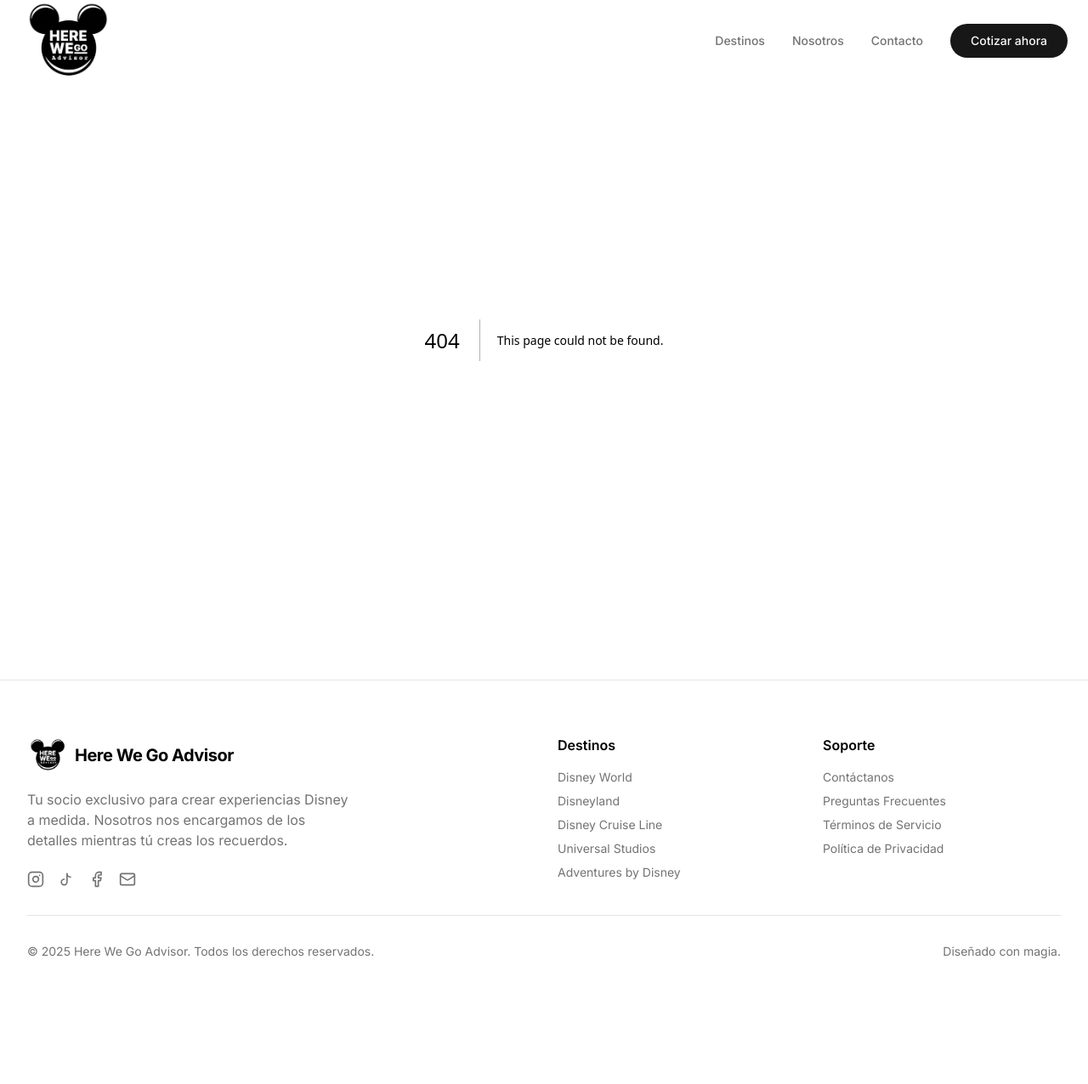
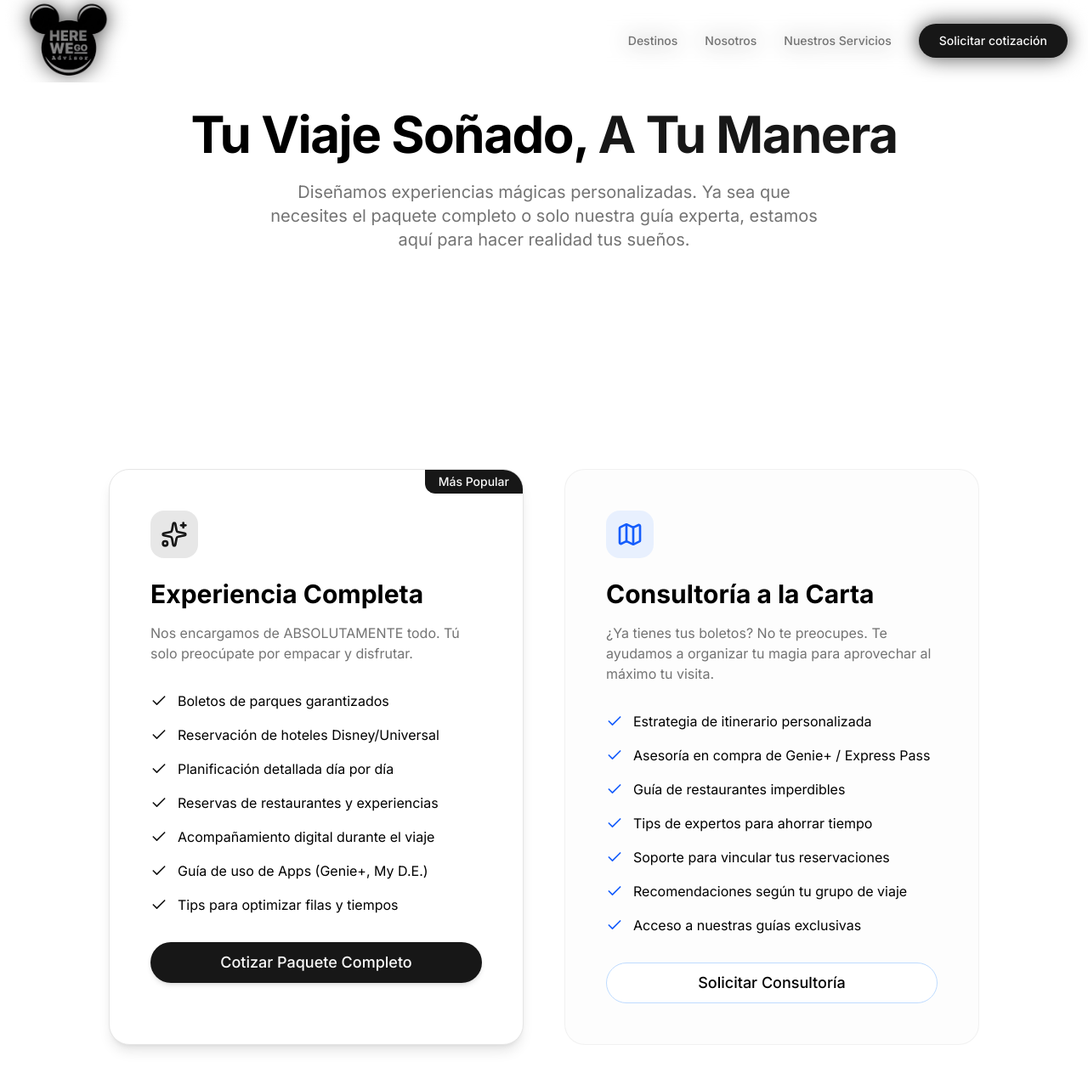
Before and after one commit to adalloya/PROJECTAK, a Next.js app: page /services in a window 1280 px wide. Before the commit this address had no page. Shown: the top 1276 px of the page at 85% size. Before the commit the page ends 1194 px from the top, so only its background shows below. Built offline with nearby package versions, Linux system fonts and the light colour scheme.

Commit message:
feat: Add Services page and update navbar links

```diff
--- /dev/null
+++ b/src/app/services/page.tsx
@@ -0,0 +1,162 @@
+"use client";
+
+import { Navbar } from "@/components/navbar";
+import { Footer } from "@/components/footer";
+import { motion } from "framer-motion";
+import { Check, Star, Sparkles, Map, Phone, Clock } from "lucide-react";
+import Link from "next/link";
+import { Button } from "@/components/ui/button";
+
+export default function ServicesPage() {
+    return (
+        <div className="min-h-screen bg-background">
+            <Navbar />
+
+            {/* Hero Section */}
+            <section className="relative py-24 md:py-32 overflow-hidden">
+                <div className="absolute inset-0 bg-primary/5 -z-10" />
+                <div className="container px-4 mx-auto text-center">
+                    <motion.div
+                        initial={{ opacity: 0, y: 20 }}
+                        animate={{ opacity: 1, y: 0 }}
+                        transition={{ duration: 0.6 }}
+                    >
+                        <h1 className="text-4xl md:text-6xl font-bold tracking-tight mb-6">
+                            Tu Viaje Soñado, <span className="text-primary">A Tu Manera</span>
+                        </h1>
+                        <p className="text-lg md:text-xl text-muted-foreground max-w-2xl mx-auto mb-8">
+                            Diseñamos experiencias mágicas personalizadas. Ya sea que necesites el paquete completo o solo nuestra guía experta, estamos aquí para hacer realidad tus sueños.
+                        </p>
+                    </motion.div>
+                </div>
+            </section>
+
+            {/* Services Grid */}
+            <section className="py-16 md:py-24">
+                <div className="container px-4 mx-auto">
+                    <div className="grid md:grid-cols-2 gap-8 lg:gap-12 max-w-5xl mx-auto">
+
+                        {/* Option 1: Full Package */}
+                        <motion.div
+                            initial={{ opacity: 0, x: -20 }}
+                            whileInView={{ opacity: 1, x: 0 }}
+                            viewport={{ once: true }}
+                            transition={{ duration: 0.6 }}
+                            className="bg-card rounded-3xl p-8 md:p-12 shadow-lg border border-border relative overflow-hidden group hover:shadow-xl transition-shadow"
+                        >
+                            <div className="absolute top-0 right-0 bg-primary text-primary-foreground px-4 py-1 rounded-bl-xl font-medium text-sm">
+                                Más Popular
+                            </div>
+                            <div className="mb-8">
+                                <div className="h-14 w-14 bg-primary/10 rounded-2xl flex items-center justify-center mb-6 text-primary">
+                                    <Sparkles size={32} />
+                                </div>
+                                <h3 className="text-2xl md:text-3xl font-bold mb-4">Experiencia Completa</h3>
+                                <p className="text-muted-foreground">
+                                    Nos encargamos de ABSOLUTAMENTE todo. Tú solo preocúpate por empacar y disfrutar.
+                                </p>
+                            </div>
+
+                            <ul className="space-y-4 mb-8">
+                                {[
+                                    "Boletos de parques garantizados",
+                                    "Reservación de hoteles Disney/Universal",
+                                    "Planificación detallada día por día",
+                                    "Reservas de restaurantes y experiencias",
+                                    "Acompañamiento digital durante el viaje",
+                                    "Guía de uso de Apps (Genie+, My D.E.)",
+                                    "Tips para optimizar filas y tiempos"
+                                ].map((item, i) => (
+                                    <li key={i} className="flex items-start gap-3">
+                                        <Check className="h-5 w-5 text-primary shrink-0 mt-0.5" />
+                                        <span className="text-sm md:text-base">{item}</span>
+                                    </li>
+                                ))}
+                            </ul>
+
+                            <Link href="/contact" className="block">
+                                <Button className="w-full text-lg h-12 rounded-full shadow-md group-hover:scale-105 transition-transform">
+                                    Cotizar Paquete Completo
+                                </Button>
+                            </Link>
+                        </motion.div>
+
+                        {/* Option 2: Consulting Only */}
+                        <motion.div
+                            initial={{ opacity: 0, x: 20 }}
+                            whileInView={{ opacity: 1, x: 0 }}
+                            viewport={{ once: true }}
+                            transition={{ duration: 0.6, delay: 0.2 }}
+                            className="bg-secondary/20 rounded-3xl p-8 md:p-12 border border-border/50 relative overflow-hidden hover:bg-secondary/30 transition-colors"
+                        >
+                            <div className="mb-8">
+                                <div className="h-14 w-14 bg-blue-500/10 rounded-2xl flex items-center justify-center mb-6 text-blue-600">
+                                    <Map size={32} />
+                                </div>
+                                <h3 className="text-2xl md:text-3xl font-bold mb-4">Consultoría a la Carta</h3>
+                                <p className="text-muted-foreground">
+                                    ¿Ya tienes tus boletos? No te preocupes. Te ayudamos a organizar tu magia para aprovechar al máximo tu visita.
+                                </p>
+                            </div>
+
+                            <ul className="space-y-4 mb-8">
+                                {[
+                                    "Estrategia de itinerario personalizada",
+                                    "Asesoría en compra de Genie+ / Express Pass",
+                                    "Guía de restaurantes imperdibles",
+                                    "Tips de expertos para ahorrar tiempo",
+                                    "Soporte para vincular tus reservaciones",
+                                    "Recomendaciones según tu grupo de viaje",
+                                    "Acceso a nuestras guías exclusivas"
+                                ].map((item, i) => (
+                                    <li key={i} className="flex items-start gap-3">
+                                        <Check className="h-5 w-5 text-blue-600 shrink-0 mt-0.5" />
+                                        <span className="text-sm md:text-base">{item}</span>
+                                    </li>
+                                ))}
+                            </ul>
+
+                            <Link href="/contact" className="block">
+                                <Button variant="outline" className="w-full text-lg h-12 rounded-full border-blue-200 hover:bg-blue-50 hover:text-blue-700">
+                                    Solicitar Consultoría
+                                </Button>
+                            </Link>
+                        </motion.div>
+
+                    </div>
+                </div>
+            </section>
+
+            {/* Features/Trust Section */}
+            <section className="py-16 bg-muted/30">
+                <div className="container px-4 mx-auto">
+                    <div className="grid md:grid-cols-3 gap-8 text-center max-w-4xl mx-auto">
+                        <div className="flex flex-col items-center">
+                            <div className="h-12 w-12 bg-white rounded-full shadow-sm flex items-center justify-center mb-4 text-primary">
+                                <Phone size={24} />
+                            </div>
+                            <h4 className="font-bold mb-2">Soporte Continuo</h4>
+                            <p className="text-sm text-muted-foreground">No estás solo. Te acompañamos antes y durante tu viaje.</p>
+                        </div>
+                        <div className="flex flex-col items-center">
+                            <div className="h-12 w-12 bg-white rounded-full shadow-sm flex items-center justify-center mb-4 text-primary">
+                                <Clock size={24} />
+                            </div>
+                            <h4 className="font-bold mb-2">Ahorra Tiempo</h4>
+                            <p className="text-sm text-muted-foreground">Optimizamos tu día para que disfrutes más atracciones.</p>
+                        </div>
+                        <div className="flex flex-col items-center">
+                            <div className="h-12 w-12 bg-white rounded-full shadow-sm flex items-center justify-center mb-4 text-primary">
+                                <Star size={24} />
+                            </div>
+                            <h4 className="font-bold mb-2">Expertos Disney</h4>
+                            <p className="text-sm text-muted-foreground">Conocemos los secretos para hacer tu visita inolvidable.</p>
+                        </div>
+                    </div>
+                </div>
+            </section>
+
+            <Footer />
+        </div>
+    );
+}
--- a/src/components/navbar.tsx
+++ b/src/components/navbar.tsx
@@ -22,7 +22,7 @@
     const navLinks = [
         { name: "Destinos", href: "/#destinations" },
         { name: "Nosotros", href: "/about" },
-        { name: "Contacto", href: "/contact" },
+        { name: "Nuestros Servicios", href: "/services" },
     ];
 
     return (
@@ -53,7 +53,7 @@
                         ))}
                         <Link href="/contact">
                             <button className="bg-primary text-primary-foreground hover:bg-primary/90 px-6 py-2.5 rounded-full font-medium transition-colors text-sm">
-                                Cotizar ahora
+                                Solicitar cotización
                             </button>
                         </Link>
                     </div>
@@ -95,7 +95,7 @@
                                 onClick={() => setIsOpen(false)}
                                 className="block w-full text-center py-2 text-base font-medium bg-primary text-primary-foreground rounded-full"
                             >
-                                Reservar Ahora
+                                Solicitar cotización
                             </Link>
                         </div>
                     </motion.div>
```
